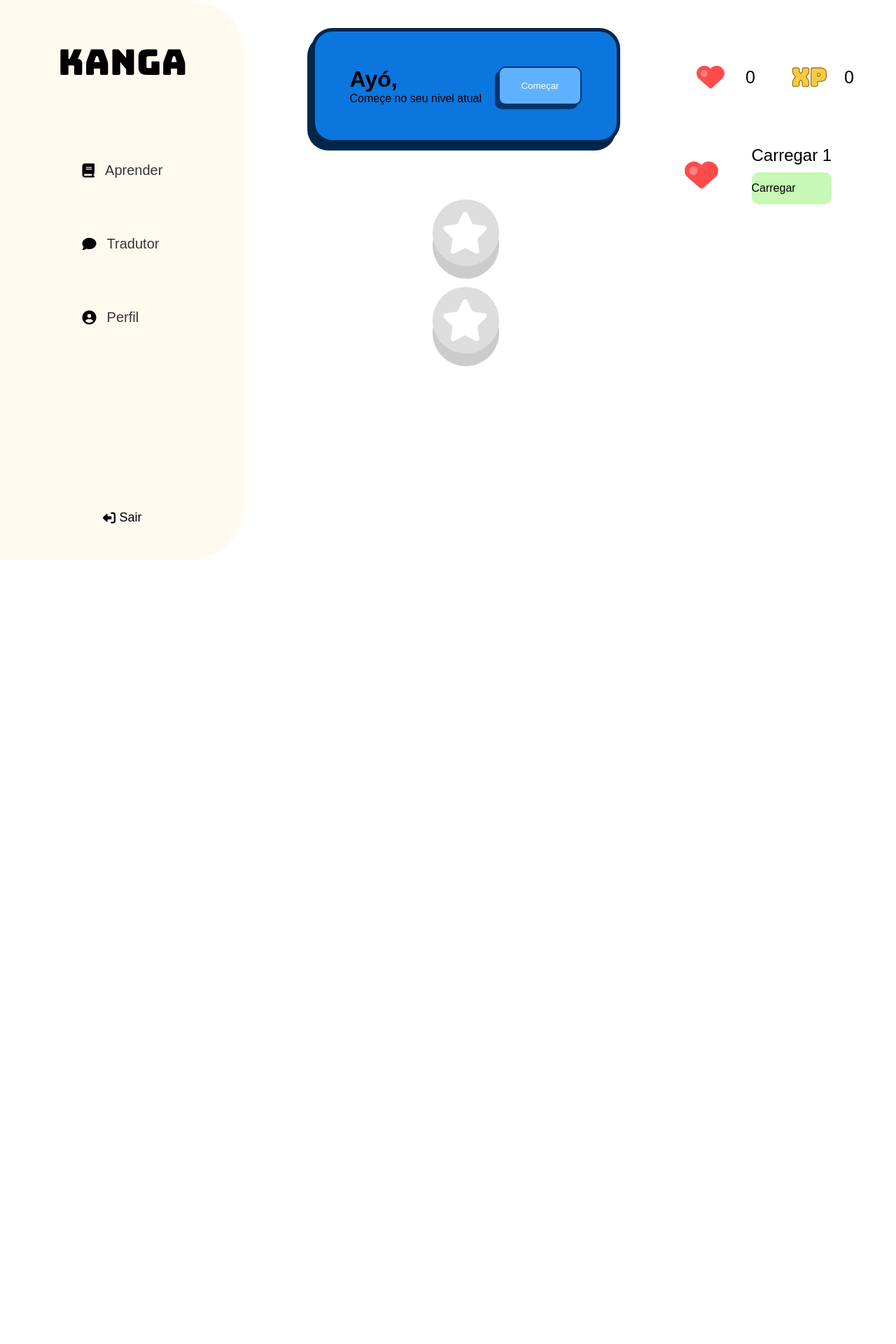
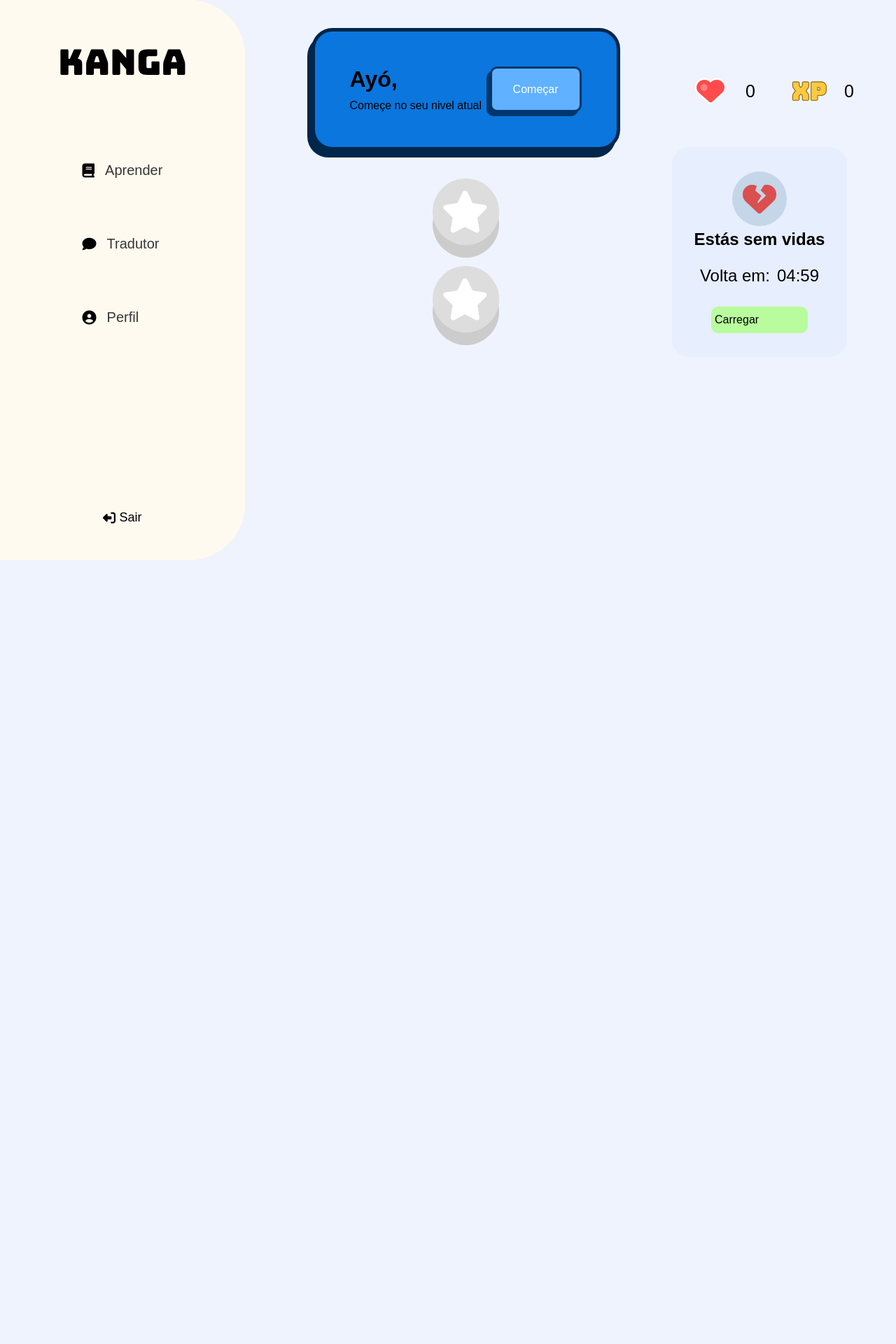
Before and after one commit to Foxtail148/Project-Kanga, a PHP site: page /html/Interface.html in a window 1280 px wide. Shown: the top 1920 px of the page at 70% size. Run offline with PHP 8.4, Linux system fonts and the light colour scheme; data comes from the database, SQL or seed files in the repository; data that the repository does not hold is empty.

Commit message:
Interface.html style op

```diff
--- a/css/interface.css
+++ b/css/interface.css
@@ -3,17 +3,15 @@
     padding: 0;
     box-sizing: border-box;
 }
+
 body{
     width: 100%;
     height: 100%;
     display: flex;
     justify-content: space-between;
+    background-color: #eff3fd;
     /* gap: 1%;  tem de sair; */
 }
-
-.align-header{
-    margin-top: 2rem;
-  }
 
   .main{
     /* background-color: aquamarine;  */
@@ -26,57 +24,81 @@
     min-height: 420vh;
     margin-right: 300px;
    }
-   .level-header{
-   margin-top: 40px;
-   }
 
    .charts{
-   width: 350px;
+   min-width: 350px;
    position:fixed;
    right:0 ;
    display:flex;
-   margin-top: 60px;
+   margin-top: 80px;
    flex-direction: column;
    transition: .4s;
    }
+
    .char{
     width: 100%;
-    max-width: 300px;
-    height: 180px;
-    /* padding: 0px 70px; */
-    /* background: #ffffff; */
+    max-width: 250px;
+    height: 300px;
+    margin-left: 30px;
+    margin-top: 30px;
+    background: #e7eefe;
     display:flex;
+    flex-direction: column;
     justify-content: space-evenly;
     align-items: center;
+    padding:10px;
     border-radius: 25px;
+    transition: 0.3s;
     /* border: 4px solid #5a5a5a; */
   }
 
 .char:hover{
-  background-color:#eff9ff ;
+  background-color: #ffff;
   transition: 0.3s;
+}
+.cd{
+  display: flex;
+  flex-direction: column;
+  align-items: center;
+}
+.ca div{
+  display:flex;
+  gap: 10px;
+  /* flex-direction: column; */
+}
+.circle{
+  font-size: 16px !important ;
+  background: #c4d6e7;
+  width: fit-content;
+  padding: 15px;
+  border-radius: 100%;
+
 }
   .char span{
     display: flex;
     flex-direction: column;
     margin: 5px 0;
-    font-size: 24px
+    font-size: 24px;
   }
+  /* .char div div span{} */
+
   .char button{
     display: flex;
     flex-direction: column;
     margin: 5px 0;
-    padding: 14px 0;
+    padding: 10px 5px;
     font-size: 16px;
     border-radius: 10px;
     border: none;
-    background: #c8f8b5;
+    background: #b8fc9e;
     transition: .4s;
+    width:60%;
   }
 
   .char button:hover{
-    background: #8bf960;
+    background: #78f547;
   }
+  .char i{ color: #da4f4f;}
 
    .box{
     display:flex;
@@ -87,6 +109,7 @@
     height: 100px;
     /* background-color:beige; */
    }
+
   .total{
     display:flex;
     align-items: center;
@@ -95,36 +118,44 @@
 
   }
 
+  .align-header{
+    margin-top: 2rem;
+  }
+    .level-header h1{
+      margin-bottom: 10px ;
+    /* margin-top: 1000px; */
+    }
+
   .level-header{
-   position: sticky;
-   top: 2.5rem;
+    position: sticky;
+    top: 2.5rem;
     z-index: 1000;
     width: 70%;
 
-    transition: background-color 0.4s ease-in-out, border 0.4s ease-in-out;
-
-    background-color: blue;
+    /* transition: background-color 0.4s ease-in-out, border 0.4s ease-in-out; */
+    background-color: #0B76DD;
     display:flex;
     padding: 50px ;
     border-radius: 30px;
     justify-content: space-between;
-    border: 5px solid rgb(11, 11, 180) ;
-    box-shadow: -6px 10px 0 #1424d4;
+    border: 5px solid #00264B ;
+    box-shadow: -6px 10px 0 #00264B;
 
    }
 
    .level-header button{
-    background-color:#12128d;
-    border: 2px solid rgb(15, 15, 103) ;
-    box-shadow: -6px 10px 0 #1424d4;
+    background-color:#60B1FF;
+    border: 3px solid #00366B ;
+    box-shadow: -5px 9px 0 #00366B;
     padding: 0px 30px;
     border-radius: 10px;
     color: white;
+    font-size: 16px;
+   }
 
-   }
    .scrolled {
     background-color: var(--header-f1-dark); /* Mude para a cor desejada */
-    transition: background-color 0.4s ease-in-out;
+    /* transition: background-color 0.4s ease-in-out; */
   }
 
   .level-conteiner{
--- a/html/Interface.html
+++ b/html/Interface.html
@@ -11,25 +11,29 @@
 <body>
 
   <div id="sidebar-container" class="sidebar">
-    <img src="../img/LogoLightmode.svg" width="180px" alt="Logo 'Kanga'" style="margin-top: 20px">
+    <img src="../img/LogoLightmode.svg" width="160px" alt="Logo 'Kanga'" style="margin-top: 50px">
     <ul>
         <li> <a href="interface.html" id="item1"> <i class="fa-solid fa-book"></i>  Aprender</a> </li>
         <li> <a href="tradutor.html" id="item2"> <i class="fa-solid fa-comment"></i> Tradutor</a> </li>
         <li> <a href="perfil.html" id="item3"> <i class="fa-solid fa-circle-user"></i> Perfil</a> </li>
     </ul>
-    <button>Sair</button>
+    <button> Sair </button>
   </div>
 
     <main class="main">
          <header class="level-header">
-             <div> <h1>Ayó,
+            <div class="word">
+            <h1>Ayó,
                 <script>document.write(localStorage.getItem("nome").split(" ")[0])
                 // Bunito*
                 </script>
             </h1>
-             <span>Começe no seu nivel atual</span></div>
+             <span>Começe no seu nivel atual</span>
+            </div>
+
              <button>Começar</button>
          </header>
+
          <div class="level-conteiner e" id="fase1-cnt">
           <!-- <button class="level"><i class="fa-solid fa-check fa-4x"></i></button>
           <button class="level"><i class="fa-solid fa-check fa-4x"></i></button>
@@ -50,7 +54,7 @@
          </div>
 
          <div class="level-conteiner e" id="fase3-cnt">
-    	<!--
+        <!--
             <button class="level"><i class="fa-solid fa-check fa-4x"></i></button>
           <button class="level"><i class="fa-solid fa-check fa-4x"></i></button>
           <button class="level"><i class="fa-solid fa-check fa-4x"></i></button>
@@ -83,12 +87,18 @@
              </div>
          </header>
 
-         <div class="char">
-            <img src="../img/Heart.svg" width="60px">
-            <span>
-                <span>Carregar 1</span>
-                <button>Carregar</button>
+        <div class="char"> <!-- Eu quero que essa span só exista quando o user não tem nenhuma vida-->
+            <div class="cd">
+            <span class="circle">
+                <i class="fa-solid fa-heart-crack fa-flip-horizontal fa-3x"></i>
             </span>
+            <h2>Estás sem vidas</h2>
+            </div>
+
+            <div class="ca">
+                <div> <span>Volta em: </span> <span>04:59</span> </div>
+            </div>
+            <button onclick="location.href='perfil.html'">Carregar</button>
         </div>
      </div>
 </body>
```
